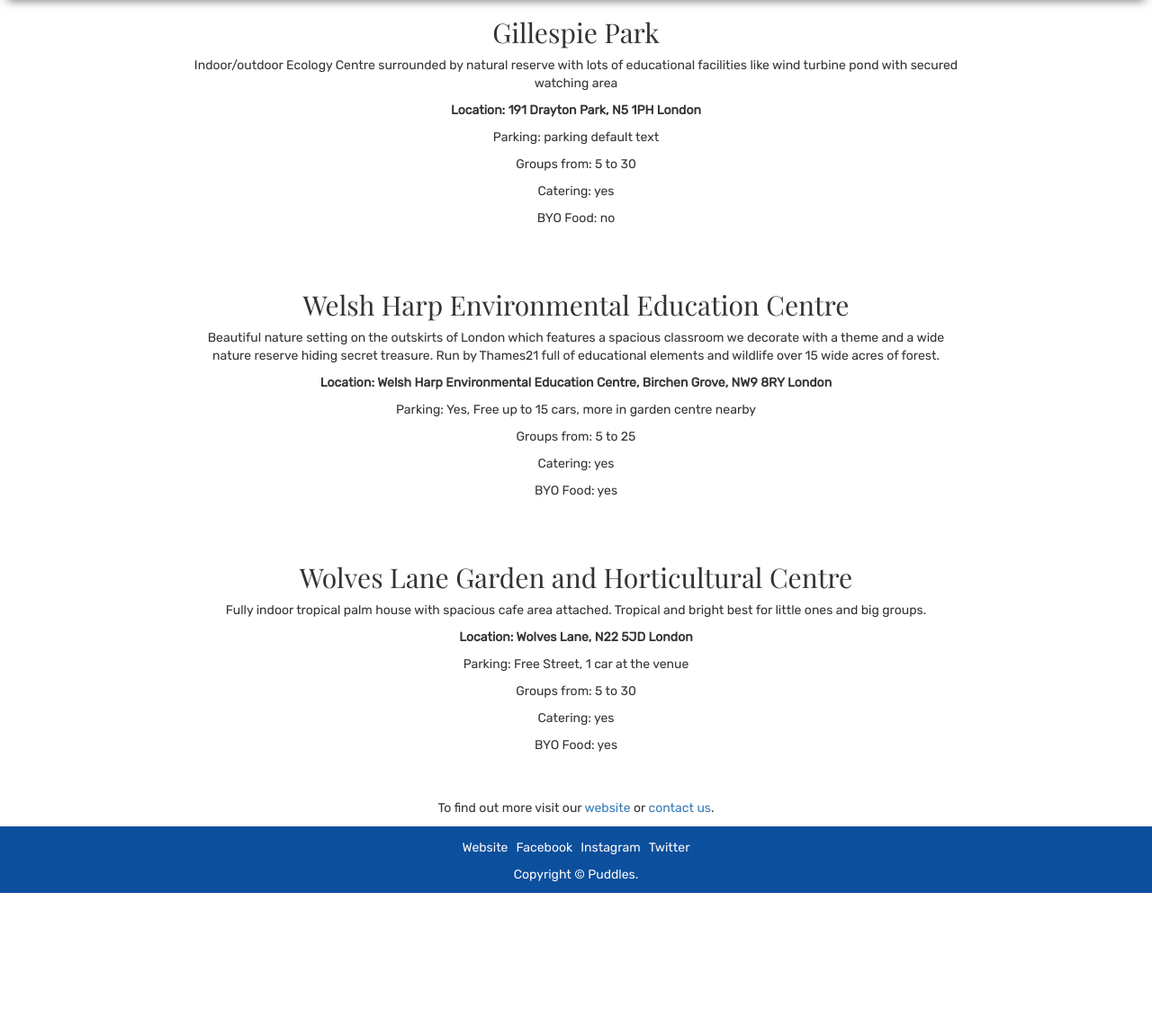
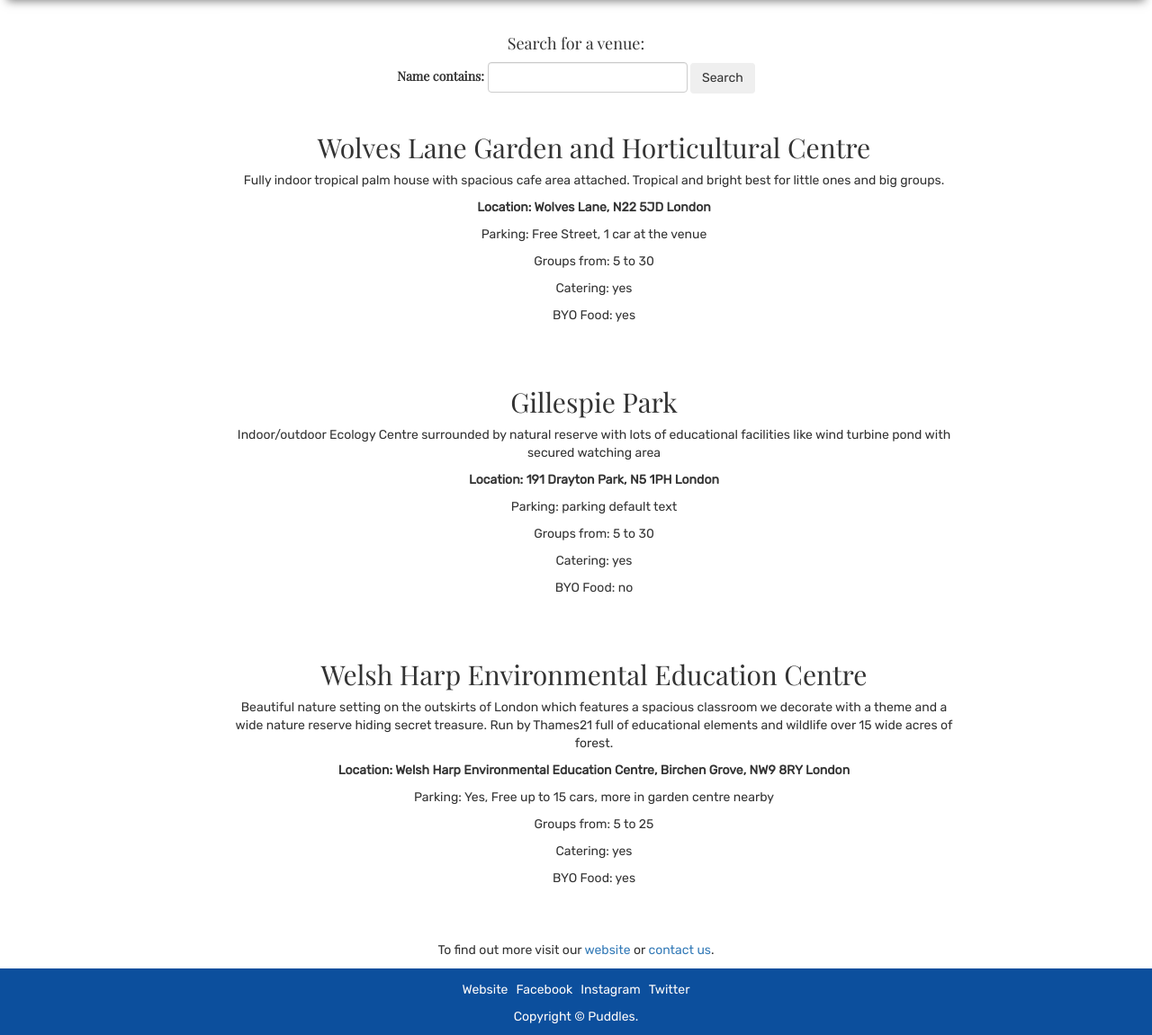
Before and after one commit to natalia-z/project, a Django app: page /venues/ in a window 1280 px wide. Shown: the part 62-1213 px from the top of the page at 90% size. Before the commit the page ends 1055 px from the top, so only its background shows below. Run offline with Django 3.2, Linux system fonts and the light colour scheme; data comes from the database, SQL or seed files in the repository; both versions use the stored data as it was after the commit; parts of the project's set-up code (start-up, migrations or seed data) failed here and were passed over; some libraries are stand-ins or nearby versions.

Commit message:
added filters styling

```diff
--- /dev/null
+++ b/frontend/sass/_filterpanel.scss
@@ -0,0 +1,31 @@
+//Filter panel
+.panel{
+    padding: 1em;
+    margin: 1em;
+    border-color: #fff;
+    -webkit-box-shadow: 0 1px 1px rgba(0, 0, 0, 0);
+    box-shadow: 0 1px 1px rgba(0, 0, 0, 0);
+    div{
+    	display: inline-block;
+    	p input{
+    		// Bootstrap class
+  			height: 34px;
+  			padding: 6px 12px;
+  			font-size: 14px;
+  			line-height: 1.42857143;
+  			color: #555;
+  			background-color: #fff;
+  			background-image: none;
+  			border: 1px solid #ccc;
+  			border-radius: 4px;
+  			-webkit-box-shadow: inset 0 1px 1px rgba(0, 0, 0, .075);
+          	box-shadow: inset 0 1px 1px rgba(0, 0, 0, .075);
+  			-webkit-transition: border-color ease-in-out .15s, -webkit-box-shadow ease-in-out .15s;
+       		-o-transition: border-color ease-in-out .15s, box-shadow ease-in-out .15s;
+          	transition: border-color ease-in-out .15s, box-shadow ease-in-out .15s;
+    	}
+    }
+   .btn{
+   		margin-bottom: 0 !important;
+   }
+}
--- a/frontend/sass/main.scss
+++ b/frontend/sass/main.scss
@@ -2,6 +2,7 @@
 @import 'header';
 @import 'partysearch';
 @import 'errors';
+@import 'filterpanel';
 
 //Main
 .body {
--- a/puddles2/puddlesbooking/filters.py
+++ b/puddles2/puddlesbooking/filters.py
@@ -1,7 +1,18 @@
 import django_filters
-from .models import Timeslot
+from django import template
+register = template.Library()
+from .models import Timeslot, Venue
 
 class TimeslotFilter(django_filters.FilterSet):
     class Meta:
         model = Timeslot
         fields = ['venue', ]
+
+class VenueFilter(django_filters.FilterSet):
+    class Meta:
+        model = Venue
+        fields = {
+        	'name': ['icontains', ],
+        }
+
+#date_range = DateFromToRangeFilter(widget=RangeWidget(attrs={'placeholder': 'YYYY/MM/DD'}))
--- a/puddles2/puddlesbooking/models.py
+++ b/puddles2/puddlesbooking/models.py
@@ -3,8 +3,10 @@ from django.db import models
 from django.utils import timezone
 import datetime
 
-# Venue model
 class Venue(models.Model):
+	'''
+	Venue Model
+	'''
 	name = models.CharField(max_length=120)
 	description = models.TextField(default="description default text")
 	address_1 = models.CharField(max_length=200, null=False)
@@ -25,8 +27,10 @@ date_map = {
 	6: "Sunday"
 }
 
-# Timeslot model
 class Timeslot(models.Model):
+	'''
+	Timeslot Model
+	'''
 	WEEKDAY_CHOICES = (
     ('5','Saturday'),
     ('6', 'Sunday'),
@@ -37,28 +41,33 @@ class Timeslot(models.Model):
 	day_of_week = models.IntegerField(null=False, choices=WEEKDAY_CHOICES)
 
 	def __unicode__(self):
-
 		return self.venue.name+" "+date_map[self.day_of_week]+" "+str(self.start_time)
 
-# Theme model
+
 class Theme(models.Model):
+	'''
+	Theme Model
+	'''
 	name = models.CharField(max_length=30, null=False)
 
 	def __unicode__(self):
 		return self.name
 
-# Add-on model
+
 class AddOn(models.Model):
+	'''
+	Add-on Model
+	'''
 	name = models.CharField(max_length=200, null=False)
 	price = models.DecimalField(max_digits=6, decimal_places=2)
 
 	def __unicode__(self):
 		return self.name
 
-# Booking model
+
 class Booking(models.Model):
 	'''
-	Choices
+	Booking Model
 	'''
 	STATUS_CHOICES = (
     ('confirmed','CONFIRMED'),
@@ -127,6 +136,9 @@ class BookingAddOn(models.Model):
 '''
 
 class TermsAndConditions(models.Model):
+	'''
+	Terms and Conditions Model
+	'''
 	name = models.CharField(max_length=30, null=False)
 	text = models.TextField(null=True, blank=True)
 
--- a/puddles2/puddlesbooking/templates/venues.html
+++ b/puddles2/puddlesbooking/templates/venues.html
@@ -1,8 +1,25 @@
+{% extends 'base.html' %}
+{% block content %}
 
-{% extends 'base.html' %} {% block content %}
 <div class="venues">
     <div class="col-xs-8 col-centered text-center">
-        {% for venue in venue_list %}
+
+    <!-- Filter -->
+        <form method="get">
+            <div class="panel panel-default">
+            <h4>Search for a venue:</h4>
+            <div>
+                {{ filter.form.as_p }}
+            </div>
+            <div>
+                <button type="submit" class="btn btn-outline-primary"></span>Search</button>
+            </div>
+            </div>
+        </form>
+
+        <!-- Display venues -->
+            <ul>
+                {% for venue in filter.qs %}
                 <h2>{{venue.name}}</h2>
                 <div class="row">
                     <p>{{venue.description}}</p>
@@ -17,6 +34,8 @@
                     <br>
                 </div>
                 {% endfor %}
+            </ul>
+
         <p>To find out more visit our <a href="http://www.puddles.london/venues/" target="_blank">website</a> or <a href="#">contact us</a>.</p>
     </div>
 </div>
--- a/puddles2/puddlesbooking/views.py
+++ b/puddles2/puddlesbooking/views.py
@@ -1,13 +1,16 @@
-from django.shortcuts import render, redirect
-from .models import Venue, Timeslot, Booking
+# Django imports
 from datetime import datetime, timedelta
 import datetime
 import operator
-from .forms import PartySearchForm, BookingForm, ContactForm
+from django.shortcuts import render, redirect
 from django.core.mail import send_mail
 from django.conf import settings
 from django.shortcuts import render
-from .filters import TimeslotFilter
+
+# App internal imports
+from .models import Venue, Timeslot, Booking
+from .forms import PartySearchForm, BookingForm, ContactForm
+from .filters import TimeslotFilter, VenueFilter
 
 
 def home(request):
@@ -15,8 +18,6 @@ def home(request):
 	Home page with search form
 	Search for available time slots
 	'''
-	context ={'party_search_form' : PartySearchForm}
-	template = "home.html"
 
 	if request.method == 'GET':
 		party_search_form = PartySearchForm(request.GET)
@@ -28,6 +29,11 @@ def home(request):
 
 			return redirect('availability/')
 
+	template = "home.html"
+	context ={
+		'party_search_form' : PartySearchForm
+	}
+
 	return render(request, template, context)
 
 def about(request):
@@ -35,8 +41,9 @@ def about(request):
 	About us page
 	Short business description
 	'''
+	template = "about.html"
 	context = {}
-	template = "about.html"
+
 	return render(request, template, context)
 
 def venues(request):
@@ -44,9 +51,14 @@ def venues(request):
 	Short venues descrpiption
 	Get each venue and display properties
 	'''
-	venue_list = Venue.objects.order_by('name')
-	context = {'venue_list':venue_list}
+	venue_list = Venue.objects.all()
+	venue_filter = VenueFilter(request.GET, queryset=venue_list)
+	context = {
+		'venue_list' : venue_list,
+		'filter' : venue_filter
+	}
 	template = "venues.html"
+
 	return render(request, template, context)
 
 def availability(request):
@@ -166,4 +178,5 @@ def contact(request):
 
 	context = {"title": title, "form": form, "confirm_message": confirm_message,}
 	template = "contact.html"
+
 	return render(request,template,context)
--- a/static/static/css/main.css
+++ b/static/static/css/main.css
@@ -67,6 +67,32 @@
   color: red;
   font-size: 1.2em; }
 
+.panel {
+  padding: 1em;
+  margin: 1em;
+  border-color: #fff;
+  -webkit-box-shadow: 0 1px 1px transparent;
+  box-shadow: 0 1px 1px transparent; }
+  .panel div {
+    display: inline-block; }
+    .panel div p input {
+      height: 34px;
+      padding: 6px 12px;
+      font-size: 14px;
+      line-height: 1.42857143;
+      color: #555;
+      background-color: #fff;
+      background-image: none;
+      border: 1px solid #ccc;
+      border-radius: 4px;
+      -webkit-box-shadow: inset 0 1px 1px rgba(0, 0, 0, 0.075);
+      box-shadow: inset 0 1px 1px rgba(0, 0, 0, 0.075);
+      -webkit-transition: border-color ease-in-out .15s, -webkit-box-shadow ease-in-out .15s;
+      -o-transition: border-color ease-in-out .15s, box-shadow ease-in-out .15s;
+      transition: border-color ease-in-out .15s, box-shadow ease-in-out .15s; }
+  .panel .btn {
+    margin-bottom: 0 !important; }
+
 .body {
   display: flex;
   min-height: 100vh;
```
Also changed, not shown: puddles2/puddlesbooking/templates/availability.html (+17 -9 lines), puddles2/puddles2/db.sqlite3, static/static/img/search.png (added), 1 other file. Lines whose indentation alone changed are shown as unchanged.
